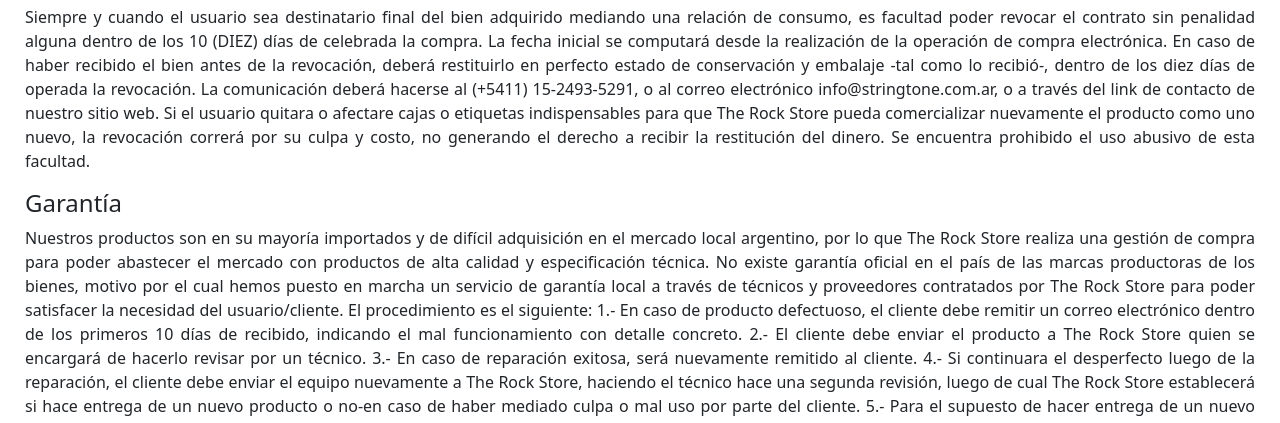
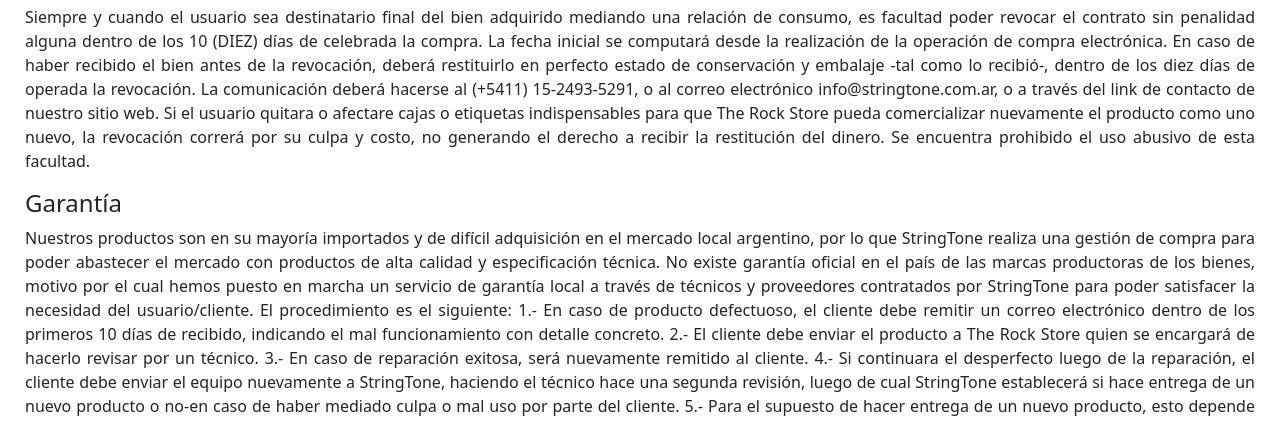
Before and after one commit to Farinaceleste/StringTone2, a website: page pages/devolucion.html in a window 1280 px wide. Shown: the part 251-674 px from the top of the page. Drawn offline with nearby package versions, Linux system fonts and the light colour scheme.

Commit message:
modifique el texto de cambios y devoluciones

```diff
--- a/pages/devolucion.html
+++ b/pages/devolucion.html
@@ -92,11 +92,11 @@
             <div class="garantia">
                 <h4>Garantía</h4>
                 <p>Nuestros productos son en su mayoría importados y de difícil adquisición en el mercado local
-                    argentino, por lo que The Rock Store realiza una gestión de compra para poder abastecer el mercado
+                    argentino, por lo que StringTone realiza una gestión de compra para poder abastecer el mercado
                     con productos de alta calidad y especificación técnica.
                     No existe garantía oficial en el país de las marcas productoras de los bienes, motivo por el cual
                     hemos puesto en marcha un servicio de garantía local a través de técnicos y proveedores contratados
-                    por The Rock Store para poder satisfacer la necesidad del usuario/cliente.
+                    por StringTone para poder satisfacer la necesidad del usuario/cliente.
                     El procedimiento es el siguiente:
                     1.- En caso de producto defectuoso, el cliente debe remitir un correo electrónico dentro de los
                     primeros 10 días de recibido, indicando el mal funcionamiento con detalle concreto.
@@ -104,7 +104,7 @@
                     técnico.
                     3.- En caso de reparación exitosa, será nuevamente remitido al cliente.
                     4.- Si continuara el desperfecto luego de la reparación, el cliente debe enviar el equipo nuevamente
-                    a The Rock Store, haciendo el técnico hace una segunda revisión, luego de cual The Rock Store
+                    a StringTone, haciendo el técnico hace una segunda revisión, luego de cual StringTone
                     establecerá si hace entrega de un nuevo producto o no-en caso de haber mediado culpa o mal uso por
                     parte del cliente.
                     5.- Para el supuesto de hacer entrega de un nuevo producto, esto depende de la efectiva
--- a/scss/partials/_quienessomos.scss
+++ b/scss/partials/_quienessomos.scss
@@ -13,14 +13,10 @@
     text-align: left;
     flex-direction: row;
     font-size: 24px;
-
     font-style: italic;
     margin-bottom: 40px;
     padding-right: 15px;
     color: black;
-
-
-
 
     img {
 
```
Also changed, not shown: pages/tienda.html (+0 -11 lines).
